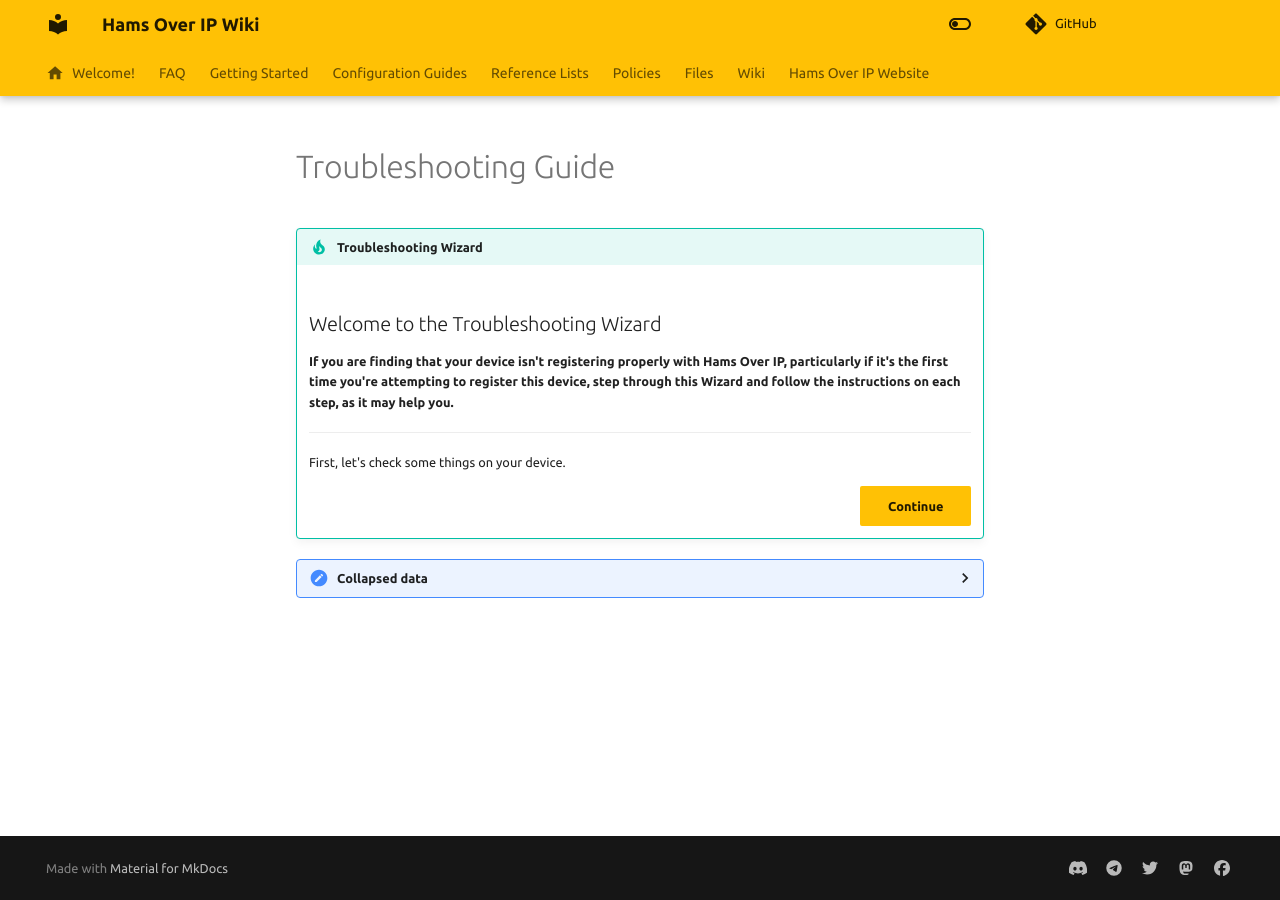
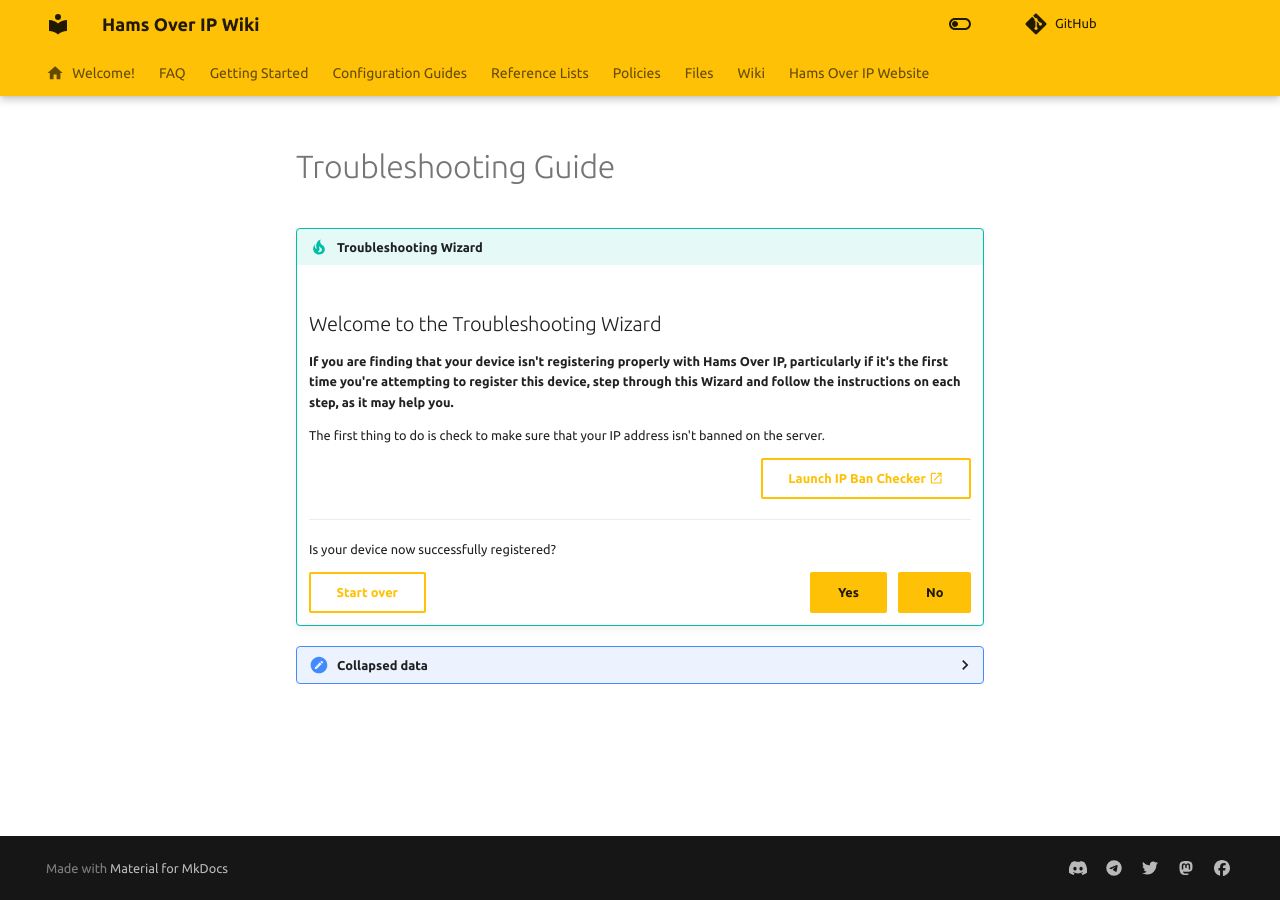
Before and after one commit to hamsoverip/wiki, an MkDocs documentation site: the page built from docs/guides/troubleshooting.md, in a window 1280 px wide. Built offline with MkDocs 1.6.1 and Material for MkDocs 9.7.7, drawn with Linux system fonts in a browser that asks for light colours; emoji names are drawn with the system emoji font; comment, search, counter and statistics services are not loaded.

Commit message:
Update: Minor changes to formatting, spelling, and the odd fancy icon for good measure.

```diff
--- a/docs/guides/troubleshooting.md
+++ b/docs/guides/troubleshooting.md
@@ -10,11 +10,16 @@
 
         **If you are finding that your device isn't registering properly with Hams Over IP, particularly if it's the first time you're attempting to register this device, step through this Wizard and follow the instructions on each step, as it may help you.**
 
+        The first thing to do is check to make sure that your IP address isn't banned on the server.
+
+        <div style="float:right">[Launch IP Ban Checker :material-open-in-new:](https://helpdesk.hamsoverip.com/diy/ip-ban-checker/){ .md-button target="_blank" }</div>
+        <div style="clear:both"></div>
+
         ---
 
-        First, let's check some things on your device.
+        Is your device now successfully registered?
 
-        <div style="float:right">[Continue](#__tabbed_1_2){ .md-button .md-button--primary }</div>
+        <div style="float:left">[Start over](#__tabbed_1_1){ .md-button }</div><div style="float:right">[Yes](#__tabbed_1_14){ .md-button .md-button--primary }&nbsp;&nbsp;&nbsp;&nbsp;[No](#__tabbed_1_3){ .md-button .md-button--primary }</div>
 
     === "Device - 1"
 
@@ -146,7 +150,7 @@
 
         <h2>Network - step 3</h2>
 
-        **Reboot your router, this has been known to resolve some local network issues.**
+        **Reboot your modem.**
 
         ---
 
```
Also changed, not shown: other parts of docs/guides/troubleshooting.md (+1 -2 lines), docs/guides/endpoints/softphones/zoiper.md (+1 -1 lines), docs/guides/rf-links/index.md (+1 -1 lines), docs/guides/user/chat-services.md (+7 -7 lines).
